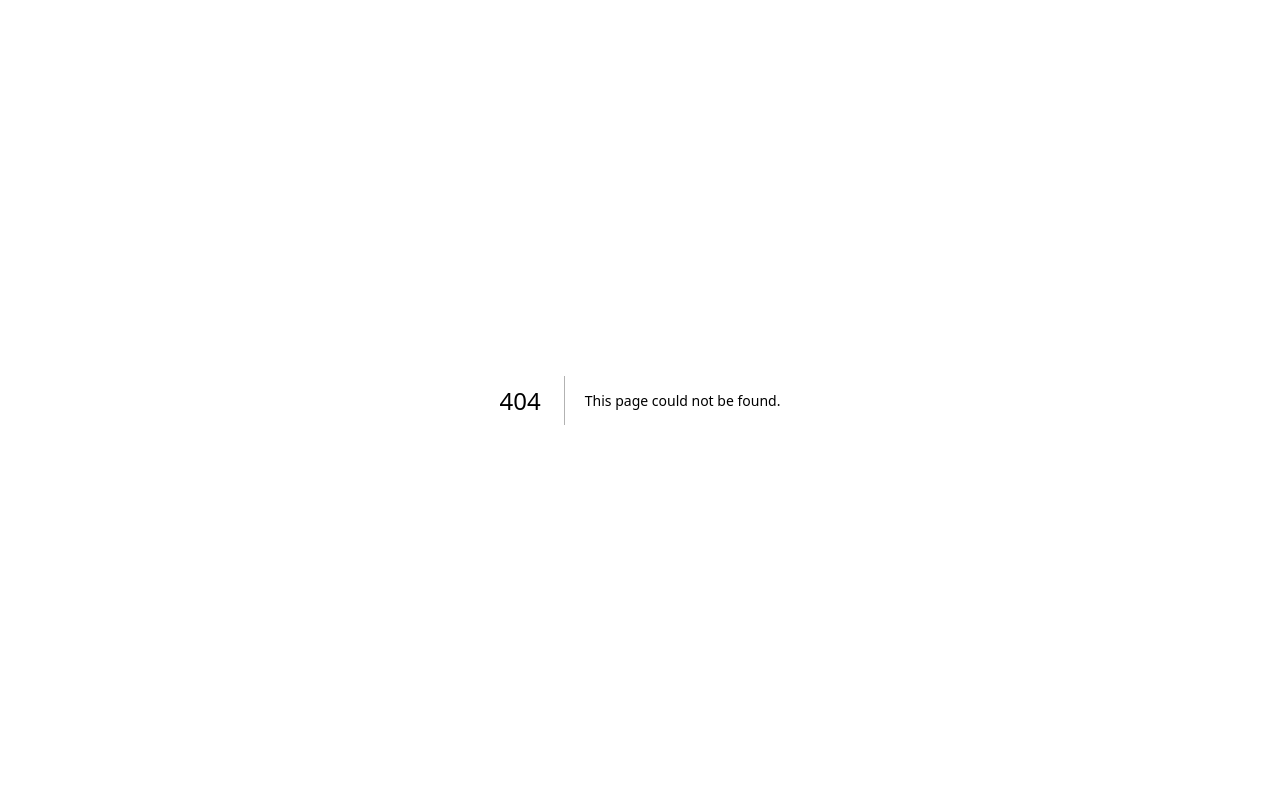
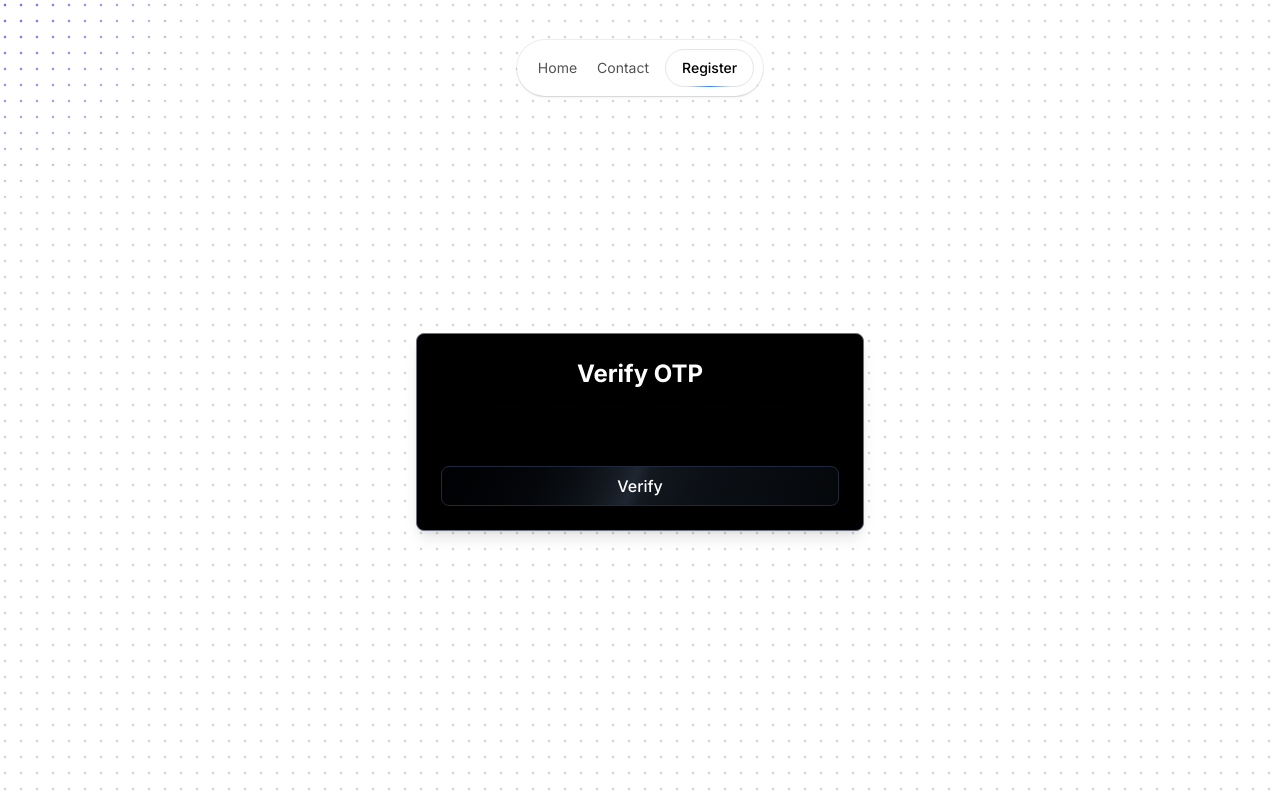
Before and after one commit to anuragpsarmah/Silhouette, a Next.js app: page /verify/1 in a window 1280 px wide. Before the commit this address had no page. Built offline with nearby package versions, Linux system fonts and the light colour scheme.

Commit message:
Auth Completed

```diff
--- a/package.json
+++ b/package.json
@@ -27,6 +27,7 @@
     "react": "^18",
     "react-dom": "^18",
     "react-email": "2.1.4",
+    "react-icons": "^5.2.1",
     "react-toastify": "^10.0.5",
     "resend": "^3.2.0",
     "tailwind-merge": "^2.3.0",
--- a/src/app/(auth)/signin/page.tsx
+++ b/src/app/(auth)/signin/page.tsx
@@ -7,15 +7,17 @@ import { FloatingNavForm } from "@/components/ui/floating-navbar-form";
 import Grow from "@mui/material/Grow";
 import { Input } from "@/components/ui/input";
 import { Label } from "@/components/ui/label";
-import { useRouter } from 'next/navigation';
+import { useRouter } from "next/navigation";
 import { signInSchema } from "@/schemas/signInSchema";
 import { toast, ToastContainer } from "react-toastify";
 import "react-toastify/dist/ReactToastify.css";
-import { signIn } from 'next-auth/react';
+import { signIn } from "next-auth/react";
+import { FaSpinner } from "react-icons/fa";
 
-export default function Page() {
+export default function SignIn() {
   const [GrowIn, setGrowIn] = useState<boolean>(true);
   const [isSmallScreen, setIsSmallScreen] = useState(false);
+  const [isSubmitting, setIsSubmitting] = useState(false);
   const router = useRouter();
 
   // States for form inputs
@@ -33,10 +35,10 @@ export default function Page() {
     };
 
     handleResize();
-    window.addEventListener('resize', handleResize);
+    window.addEventListener("resize", handleResize);
 
     return () => {
-      window.removeEventListener('resize', handleResize);
+      window.removeEventListener("resize", handleResize);
     };
   }, []);
 
@@ -52,6 +54,7 @@ export default function Page() {
   // Handle form submission
   const handleSubmit = async (e: React.FormEvent) => {
     e.preventDefault();
+    setIsSubmitting(true);
 
     const signinParameters = {
       identifier: formData.identifier,
@@ -78,19 +81,21 @@ export default function Page() {
         draggable: true,
         progress: undefined,
         theme: "dark",
-        progressClassName: 'custom-progress-bar'
+        progressClassName: "custom-progress-bar",
       });
+      setIsSubmitting(false);
       return;
     } else {
       console.log("Parameters are valid");
     }
 
+    try {
       const result = await signIn("credentials", {
         redirect: false,
         ...signinParameters,
       });
 
-    if(result?.error) {
+      if (result?.error) {
         toast(result?.error, {
           position: "bottom-right",
           autoClose: 3000,
@@ -100,14 +105,28 @@ export default function Page() {
           draggable: true,
           progress: undefined,
           theme: "dark",
-        progressClassName: 'custom-progress-bar'
+          progressClassName: "custom-progress-bar",
         });
-      return;
       }
 
-    if(result?.url) {
-      router.push('/signup');
+      if (result?.url) {
+        router.replace("/dashboard");
       }
+    } catch (error) {
+      toast("Error signing in. Please try later.", {
+        position: "bottom-right",
+        autoClose: 3000,
+        hideProgressBar: false,
+        closeOnClick: true,
+        pauseOnHover: false,
+        draggable: true,
+        progress: undefined,
+        theme: "dark",
+        progressClassName: "custom-progress-bar",
+      });
+    }
+
+    setIsSubmitting(false);
   };
 
   return (
@@ -178,12 +197,13 @@ export default function Page() {
           <button
             type="submit"
             className="space-y-1 text-white inline-flex hover:brightness-200 h-10 animate-shimmer items-center justify-center rounded-lg border border-slate-800 bg-[linear-gradient(110deg,#000103,45%,#1e2631,55%,#000103)] bg-[length:200%_100%] px-6 font-medium text-slate-400 transition-colors focus:outline-none focus:ring-1 focus:ring-slate-300 focus:ring-offset-1 focus:ring-offset-slate-800"
+            disabled={isSubmitting}
           >
-              Sign In
+            {isSubmitting ? <FaSpinner className="animate-spin" /> : "Sign In"}
           </button>
           <div className="text-center text-sm mt-4">
             <p>
-              New to Silhouette?{" "}
+              Don't have an account?{" "}
               <Link href="/signup">
                 <span style={{ color: "rgb(51 107 198)" }}>Sign up</span>
               </Link>
--- a/src/app/(auth)/signup/page.tsx
+++ b/src/app/(auth)/signup/page.tsx
@@ -14,13 +14,16 @@ import { signUpSchema } from "@/schemas/signUpSchema";
 import { useRouter } from 'next/navigation';
 import { toast, ToastContainer } from "react-toastify";
 import "react-toastify/dist/ReactToastify.css";
+import { FaSpinner } from "react-icons/fa";
+import { set } from "lodash";
 
-export default function Page() {
+export default function SignUp() {
   const [GrowIn, setGrowIn] = useState<boolean>(true);
   const [isUsernameValid, setIsUsernameValid] = useState<boolean>(true);
   const [usernameAvailabilityMessage, setUsernameAvailabilityMessage] =
     useState("");
   const [isSmallScreen, setIsSmallScreen] = useState(false);
+  const [isSubmitting, setIsSubmitting] = useState(false);
   const router = useRouter();
 
   // States for form inputs
@@ -42,10 +45,10 @@ export default function Page() {
     };
 
     handleResize();
-    window.addEventListener('resize', handleResize);
+    window.addEventListener("resize", handleResize);
 
     return () => {
-      window.removeEventListener('resize', handleResize);
+      window.removeEventListener("resize", handleResize);
     };
   }, []);
 
@@ -87,7 +90,7 @@ export default function Page() {
   // Handle form submission
   const handleSubmit = async (e: React.FormEvent) => {
     e.preventDefault();
-
+    setIsSubmitting(true);
     let profileImageURL = "";
     if (formData.image && isUsernameValid) {
       try {
@@ -111,7 +114,7 @@ export default function Page() {
                 draggable: true,
                 progress: undefined,
                 theme: "dark",
-                progressClassName: 'custom-progress-bar'
+                progressClassName: "custom-progress-bar",
               });
               reject(error);
             },
@@ -132,12 +135,12 @@ export default function Page() {
           draggable: true,
           progress: undefined,
           theme: "dark",
-          progressClassName: 'custom-progress-bar'
+          progressClassName: "custom-progress-bar",
         });
       }
     } else {
       if (!formData.image) console.log("No image to upload");
-      else{
+      else {
         console.log("Username is invalid");
         toast("Username is invalid", {
           position: "bottom-right",
@@ -148,13 +151,17 @@ export default function Page() {
           draggable: true,
           progress: undefined,
           theme: "dark",
-          progressClassName: 'custom-progress-bar'
+          progressClassName: "custom-progress-bar",
         });
       }
+      setIsSubmitting(false);
       return;
     }
 
-    if(!profileImageURL) return;
+    if (!profileImageURL){
+      setIsSubmitting(false);
+      return;
+    }
 
     const signupParameters = {
       username: formData.username,
@@ -183,8 +190,9 @@ export default function Page() {
         draggable: true,
         progress: undefined,
         theme: "dark",
-        progressClassName: 'custom-progress-bar'
+        progressClassName: "custom-progress-bar",
       });
+      setIsSubmitting(false);
       return;
     } else {
       console.log("Parameters are valid");
@@ -202,18 +210,7 @@ export default function Page() {
       const data = await response.json();
       if (data.success) {
         console.log("User registered successfully:", data.message);
-        toast("User registered successfully.", {
-          position: "bottom-right",
-          autoClose: 3000,
-          hideProgressBar: false,
-          closeOnClick: true,
-          pauseOnHover: false,
-          draggable: true,
-          progress: undefined,
-          theme: "dark",
-          progressClassName: 'custom-progress-bar'
-        });
-        // router.replace(`/verify/${"anuragpsarmah"}`);
+        router.replace(`/verify/${formData.username}-{fromsignup}`);
       } else {
         console.error("Error during sign-up.", data.message);
         toast(data.message, {
@@ -225,7 +222,7 @@ export default function Page() {
           draggable: true,
           progress: undefined,
           theme: "dark",
-          progressClassName: 'custom-progress-bar'
+          progressClassName: "custom-progress-bar",
         });
       }
     } catch (error) {
@@ -239,9 +236,10 @@ export default function Page() {
         draggable: true,
         progress: undefined,
         theme: "dark",
-        progressClassName: 'custom-progress-bar'
+        progressClassName: "custom-progress-bar",
       });
     }
+    setIsSubmitting(false);
   };
 
   return (
@@ -300,8 +298,11 @@ export default function Page() {
                   ? "text-green-300 text-sm"
                   : "text-red-300 text-sm"
               }
-
-              style={usernameAvailabilityMessage ? {display: "block"} : {display: "none"}}
+              style={
+                usernameAvailabilityMessage
+                  ? { display: "block" }
+                  : { display: "none" }
+              }
             >
               {usernameAvailabilityMessage}
             </p>
@@ -352,8 +353,13 @@ export default function Page() {
           <button
             type="submit"
             className="space-y-1 text-white inline-flex hover:brightness-200 h-10 animate-shimmer items-center justify-center rounded-lg border border-slate-800 bg-[linear-gradient(110deg,#000103,45%,#1e2631,55%,#000103)] bg-[length:200%_100%] px-6 font-medium text-slate-400 transition-colors focus:outline-none focus:ring-1 focus:ring-slate-300 focus:ring-offset-1 focus:ring-offset-slate-800"
+            disabled={isSubmitting}
           >
-              Sign Up
+            {isSubmitting ? (
+              <FaSpinner className="animate-spin" />
+            ) : (
+              "Sign Up"
+            )}
           </button>
           <div className="text-center text-sm mt-4">
             <p>
--- /dev/null
+++ b/src/app/(auth)/verify/[username]/page.tsx
@@ -0,0 +1,219 @@
+"use client";
+import React, { useState, useEffect } from "react";
+import { Input } from "@/components/ui/input";
+import { toast, ToastContainer } from "react-toastify";
+import "react-toastify/dist/ReactToastify.css";
+import { HeroHighlight } from "@/components/ui/hero-highlight";
+import { FloatingNavMain } from "@/components/ui/floating-navbar-main";
+import { FloatingNavForm } from "@/components/ui/floating-navbar-form";
+import Grow from "@mui/material/Grow";
+import { useParams } from "next/navigation";
+import { FaSpinner } from "react-icons/fa";
+import { useRouter } from "next/navigation";
+
+export default function verify() {
+  const [otp, setOtp] = useState<string[]>(new Array(6).fill(""));
+  const [GrowIn, setGrowIn] = useState<boolean>(true);
+  const [isSmallScreen, setIsSmallScreen] = useState<boolean>(false);
+  const [isSubmitting, setIsSubmitting] = useState(false);
+  const param = useParams<{ username: string }>();
+  const [username, fromSignup] = param.username.split("-");
+  const router = useRouter();
+
+  useEffect(() => {
+    if (fromSignup === "fromsignup") {
+      toast("User registered successfully. Verify your email.", {
+        position: "bottom-right",
+        autoClose: 3000,
+        hideProgressBar: false,
+        closeOnClick: true,
+        pauseOnHover: false,
+        draggable: true,
+        progress: undefined,
+        theme: "dark",
+        progressClassName: "custom-progress-bar",
+      });
+    }
+  }, [fromSignup]);
+
+  useEffect(() => {
+    const handleResize = () => {
+      setIsSmallScreen(window.innerWidth < 1024);
+    };
+
+    handleResize();
+    window.addEventListener("resize", handleResize);
+
+    return () => {
+      window.removeEventListener("resize", handleResize);
+    };
+  }, []);
+
+  const handleChange = (
+    e: React.ChangeEvent<HTMLInputElement>,
+    index: number
+  ) => {
+    const { value } = e.target;
+    if (isNaN(Number(value))) return;
+
+    const newOtp = [...otp];
+    newOtp[index] = value.slice(0, 1);
+    setOtp(newOtp);
+
+    // Move to the next input if value is added
+    if (value && index < 5) {
+      const nextInput = document.getElementById(`otp-${index + 1}`);
+      if (nextInput) {
+        nextInput.focus();
+      }
+    }
+  };
+
+  const handleKeyDown = (
+    e: React.KeyboardEvent<HTMLInputElement>,
+    index: number
+  ) => {
+    if (e.key === "Backspace" && !otp[index] && index > 0) {
+      const prevInput = document.getElementById(`otp-${index - 1}`);
+      if (prevInput) {
+        prevInput.focus();
+      }
+    }
+  };
+
+  const handleSubmit = async (e: React.FormEvent) => {
+    e.preventDefault();
+    setIsSubmitting(true);
+    const otpCode = otp.join("");
+
+    if (otpCode.length !== 6 || otp.some((digit) => digit === "")) {
+      toast("Please enter a valid 6-digit OTP.", {
+        position: "bottom-right",
+        autoClose: 3000,
+        hideProgressBar: false,
+        closeOnClick: true,
+        pauseOnHover: false,
+        draggable: true,
+        progress: undefined,
+        theme: "dark",
+        progressClassName: "custom-progress-bar",
+      });
+      setIsSubmitting(false);
+      return;
+    }
+
+    try {
+      const response = await fetch("/api/verifyCode", {
+        method: "POST",
+        headers: {
+          "Content-Type": "application/json",
+        },
+        body: JSON.stringify({
+          username: username,
+          verificationCode: otpCode,
+        }),
+      });
+
+      const data = await response.json();
+
+      toast(data.message, {
+        position: "bottom-right",
+        autoClose: 2000,
+        hideProgressBar: false,
+        closeOnClick: true,
+        pauseOnHover: false,
+        draggable: true,
+        progress: undefined,
+        theme: "dark",
+        progressClassName: "custom-progress-bar",
+      });
+      if(data.success){
+        setTimeout(() => {
+          router.replace("/signin");
+        }, 2000);
+      }
+    } catch (error) {
+      console.error(error);
+      toast("An error occurred. Please try again later.", {
+        position: "bottom-right",
+        autoClose: 3000,
+        hideProgressBar: false,
+        closeOnClick: true,
+        pauseOnHover: false,
+        draggable: true,
+        progress: undefined,
+        theme: "dark",
+        progressClassName: "custom-progress-bar",
+      });
+    }
+
+    setIsSubmitting(false);
+  };
+
+  return (
+    <HeroHighlight>
+      <center>
+        {isSmallScreen ? (
+          <FloatingNavForm
+            navItems={[
+              {
+                name: "Home",
+                link: "/",
+              },
+              {
+                name: "Contact",
+                link: "https://www.anuragpsarmah.me/#contact",
+              },
+            ]}
+          />
+        ) : (
+          <FloatingNavMain
+            navItems={[
+              {
+                name: "Home",
+                link: "/",
+              },
+              {
+                name: "Contact",
+                link: "https://www.anuragpsarmah.me/#contact",
+              },
+            ]}
+          />
+        )}
+      </center>
+      <Grow in={GrowIn} timeout={300}>
+        <form
+          onSubmit={handleSubmit}
+          className="flex flex-col max-w-md mx-auto mt-[4rem] space-y-4 p-6 bg-black text-white border border-gray-500 rounded-lg shadow-lg lg:w-[34rem] mt-5"
+        >
+          <h2 className="text-2xl font-bold text-center">Verify OTP</h2>
+
+          <div className="flex justify-center space-x-2">
+            {otp.map((digit, index) => (
+              <Input
+                key={index}
+                id={`otp-${index}`}
+                type="text"
+                name={`otp-${index}`}
+                value={digit}
+                onChange={(e) => handleChange(e, index)}
+                onKeyDown={(e) => handleKeyDown(e, index)}
+                maxLength={1}
+                className="w-10 h-10 text-center bg-black text-white placeholder-neutral-400 border border-gray-500 focus:ring-2 focus:ring-blue-500 rounded-md"
+                required
+              />
+            ))}
+          </div>
+
+          <button
+            type="submit"
+            className="space-y-1 text-white inline-flex hover:brightness-200 h-10 animate-shimmer items-center justify-center rounded-lg border border-slate-800 bg-[linear-gradient(110deg,#000103,45%,#1e2631,55%,#000103)] bg-[length:200%_100%] px-6 font-medium text-slate-400 transition-colors focus:outline-none focus:ring-1 focus:ring-slate-300 focus:ring-offset-1 focus:ring-offset-slate-800"
+            disabled={isSubmitting}>
+            {isSubmitting ? <FaSpinner className="animate-spin" /> : "Verify"}
+          </button>
+        </form>
+      </Grow>
+      <ToastContainer />
+    </HeroHighlight>
+  );
+}
--- a/src/app/api/verify-code/route.ts
+++ b/src/app/api/verifyCode/route.ts
@@ -54,6 +54,16 @@ export async function POST(request: Request) {
       );
     }
 
+    if(user.isVerified){
+      return Response.json(
+        {
+          success: true,
+          message: "User already verified.",
+        },
+        { status: 400 }
+      );
+    }
+
     const isVerificationCodeCorrect =
       user.verificationCode === validatedVerificationCode;
     const isVerificationCodeExpired = user.verificationCodeExpiry < new Date();
@@ -66,7 +76,7 @@ export async function POST(request: Request) {
       return Response.json(
         {
           success: true,
-          message: "user verified successfully.",
+          message: "User verified successfully.",
         },
         { status: 200 }
       );
--- a/src/app/globals.css
+++ b/src/app/globals.css
@@ -68,3 +68,16 @@ body {
 .custom-progress-bar .Toastify__progress-bar {
   background-color: #ffffff !important;
 }
+
+@keyframes spin {
+  from {
+    transform: rotate(0deg);
+  }
+  to {
+    transform: rotate(360deg);
+  }
+}
+
+.animate-spin {
+  animation: spin 1s linear infinite;
+}
--- a/src/emails/verificationEmail.tsx
+++ b/src/emails/verificationEmail.tsx
@@ -92,7 +92,7 @@ export default function VerificationEmail({
             </Text>
           </Row>
           <Row>
-            <center><Text className="code">{verificationCode}</Text></center>
+            <Text className="code">{verificationCode}</Text>
           </Row>
           <Row>
             <Text className="text">
```
Also changed, not shown: 1 other file (tests, documents, lock files or other folders). Lines whose indentation alone changed are shown as unchanged.
